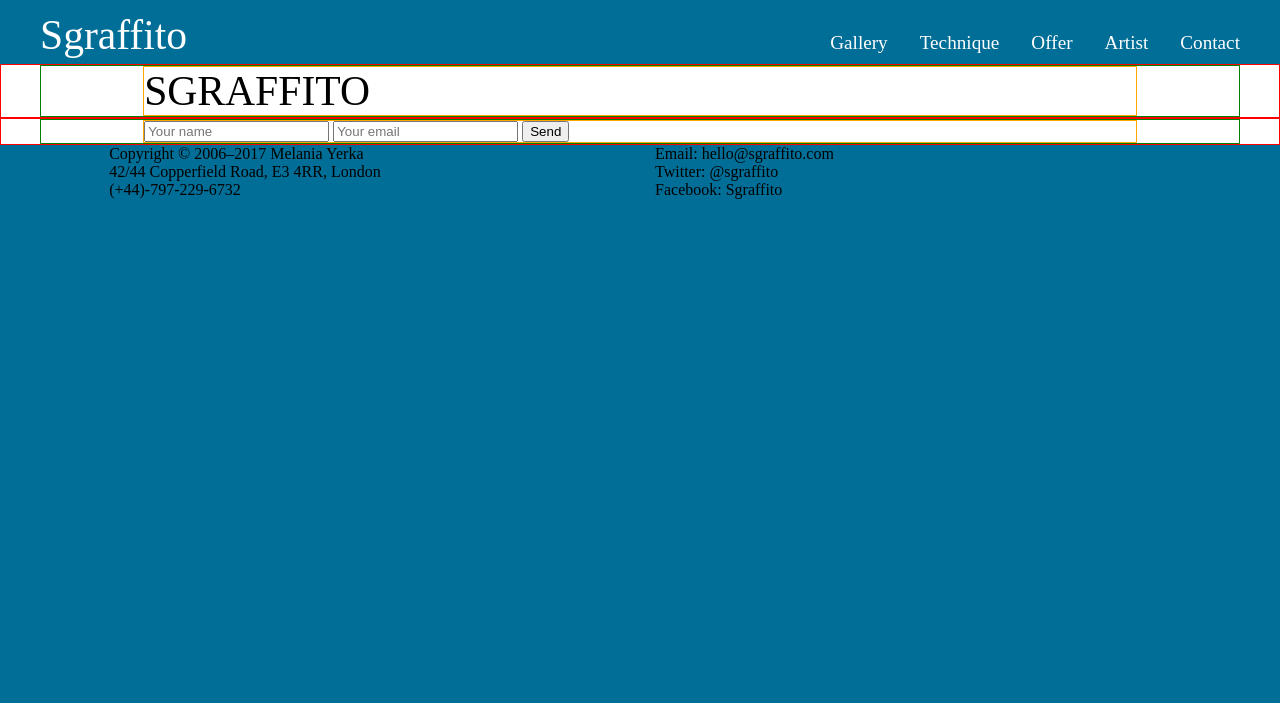
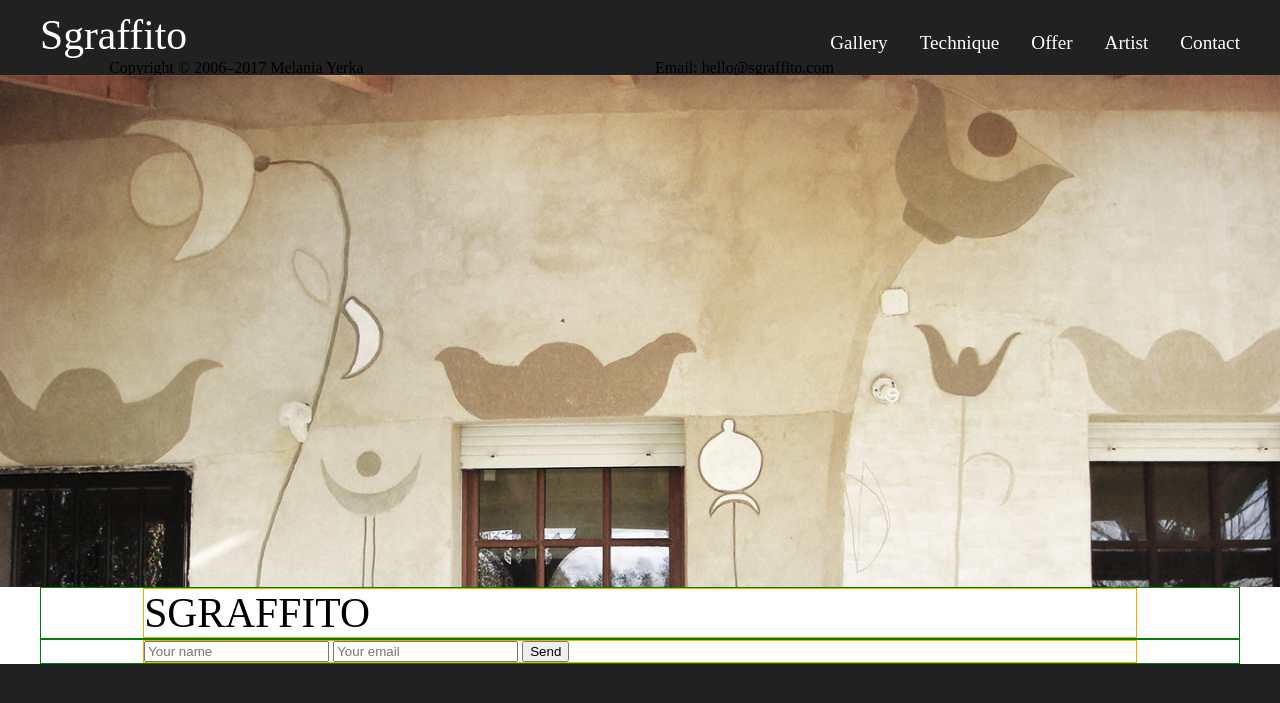
Before and after one commit to marek-kultys/trowel-and-lime, a Jekyll site: the page built from index.html, in a window 1280 px wide. Shown: the top 703 px of the page. Built offline with Jekyll 4.4.1, drawn with Linux system fonts in a browser that asks for light colours; some web fonts are replaced.

Commit message:
hearo image, menu dropdown overlaid

```diff
--- a/_sass/body.scss
+++ b/_sass/body.scss
@@ -33,7 +33,7 @@ html {
 
 body {
    margin: 0px;
-   background-color: $dark;
+   background-color: $black;
 }
 
 
--- a/_sass/header.scss
+++ b/_sass/header.scss
@@ -1,7 +1,7 @@
 header {
    @include outer-container;
-   color: white;
-   max-height: 75px;
+   color: $white;
+   //height: 75px;
    @include media($full) {
       margin-left: 15px;
       margin-right: 15px;
@@ -11,7 +11,7 @@ header {
       @include span-columns(3);
       // border: 1px solid red;
       padding-top: 0.66em;
-      padding-bottom: 0.33em;
+      //padding-bottom: 0.33em;
       @include media($medium) {
          @include span-columns(6);
       }
@@ -21,7 +21,7 @@ header {
       @include span-columns(9);
       // border: 1px solid orange;
       padding-top: 2em;
-      padding-bottom: 0.33em;
+      //padding-bottom: 0.33em;
       @include media($medium) {
          @include span-columns(6);
          /*Display 'show menu' link*/
@@ -39,9 +39,10 @@ header {
             float: none;
             text-align: right;
             padding-right: 15px;
-            position: static;
 		      display: none;
-            background-color: $dark;
+            background-color: $black;
+            position: relative;
+            z-index: 2;
          }
       }
       li {
@@ -50,7 +51,10 @@ header {
          cursor: pointer;
          @include media($medium) {
             float: none;
-            padding-bottom: 0.66em;
+            padding-bottom: 1em;
+            &:first-of-type {
+               padding-top: 0.8em;
+            }
          }
       }
    }
--- a/_sass/main.scss
+++ b/_sass/main.scss
@@ -1,9 +1,13 @@
 main {
    width: 100%;
+   position: absolute;
+   top: 75px;
+   z-index: 1;
 
    section {
       background-color: white;
-      border: 1px solid red;
+      padding: 0px;
+      margin: 0px;
    }
 
    ul {
@@ -35,4 +39,20 @@ main {
       @include shift(1);
       border: 1px solid orange;
    }
+
+   .home-gallery-hero {
+      background-image: url("/img/test.jpg");
+      background-size: cover;
+      padding-bottom: 0px;
+      background-position: center top;
+      background-repeat: no-repeat;
+      height: 0;
+      padding-top: 40%;
+      @include media($medium) {
+         background-size: cover;
+         background-position: 12% 0px;
+         padding-top: 50%;
+         height: 50vh;
+      }
+   }
 }
--- a/index.html
+++ b/index.html
@@ -6,6 +6,7 @@ label: home
 <article>
 
    <section id="home-gallery">
+      <div class="home-gallery-hero"></div>
       <div class="outer-section">
          <div class="inner-section">
             <h1>SGRAFFITO</h1>
```
